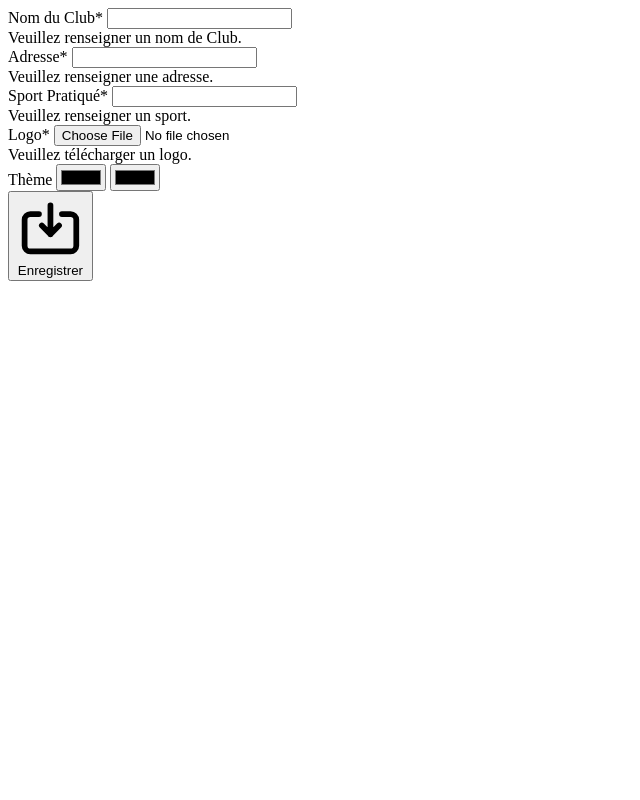
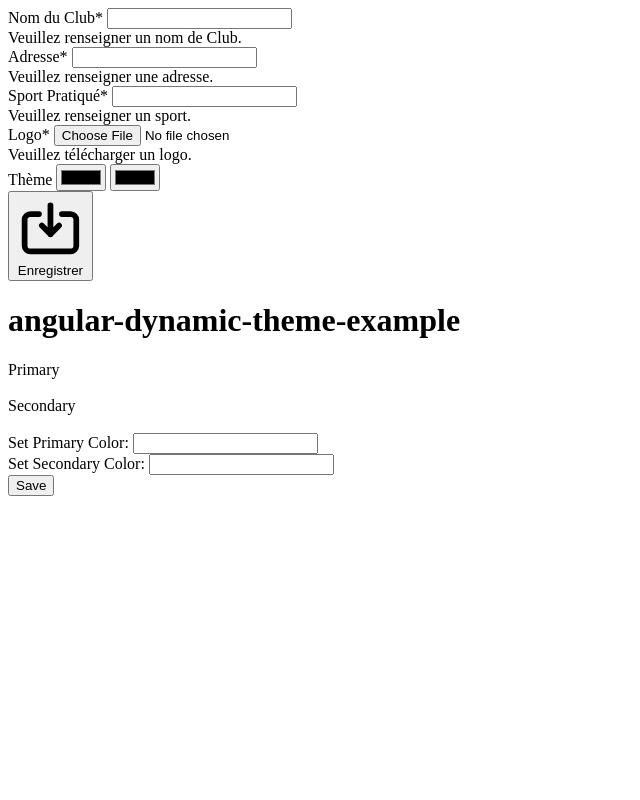
Before and after one commit to selimgomri/sportsadmin, a PHP site: page /app/page/club/main-content/edit-club/edit-club.component.html in a window 1280 px wide. Shown: the whole page, without its empty margins (0-640 px from the left). Run offline with PHP 8.4, Linux system fonts and the light colour scheme.

Commit message:
color of buttons are modified in all components where variables are added

```diff
--- a/frontSportsAdmin/src/app/page/club-choice/page-myclubs/page-myclubs.component.scss
+++ b/frontSportsAdmin/src/app/page/club-choice/page-myclubs/page-myclubs.component.scss
@@ -1,5 +1,6 @@
 $base-color: #4AC285;
-
+$primary: var(--primary-color);
+$secondary: var(--secondary-color);
 .club {
   text-align: center;
   justify-content: center;
@@ -19,7 +20,7 @@ $base-color: #4AC285;
 
 button {
   border-radius: 10px;
-  background-color : $base-color;
+  background-color : $secondary;
   border: none;
   font-weight: bold;
   margin: 30px;
--- a/frontSportsAdmin/src/app/page/club/main-content/edit-club/edit-club.component.html
+++ b/frontSportsAdmin/src/app/page/club/main-content/edit-club/edit-club.component.html
@@ -60,3 +60,18 @@
     </div>
   </form>
 </div>
+
+<div class="container">
+<h1>angular-dynamic-theme-example</h1>
+
+    <div class="block primary-background">Primary</div>  <br>
+    <div class="block secondary-background">Secondary</div>  <br>
+
+    Set Primary Color:
+    <input type="text" [(ngModel)]="primaryColor"> <br>
+
+    Set Secondary Color:
+    <input type="text" [(ngModel)]="secondaryColor"> <br>
+
+    <button (click)="changeTheme(primaryColor, secondaryColor)">Save</button>
+  </div>
--- a/frontSportsAdmin/src/app/page/club/main-content/edit-club/edit-club.component.scss
+++ b/frontSportsAdmin/src/app/page/club/main-content/edit-club/edit-club.component.scss
@@ -1,4 +1,5 @@
-$secondary-color: #4AC285;
+$primary: var(--primary-color);
+$secondary: var(--secondary-color);
 
 .edit {
   background-color: #F6F4F5 ;
@@ -13,7 +14,7 @@ $secondary-color: #4AC285;
 
 button {
   border-radius: 10px;
-  background-color : $secondary-color;
+  background-color : $secondary;
   border: none;
   font-weight: bold;
   justify-content: end;
--- a/frontSportsAdmin/src/app/shared-content/header-bar/header-bar.component.scss
+++ b/frontSportsAdmin/src/app/shared-content/header-bar/header-bar.component.scss
@@ -1,5 +1,6 @@
 $secondary-color: #4AC285;
-
+$primary: var(--primary-color);
+$secondary: var(--secondary-color);
 header {
   padding: 20px;
   box-shadow: rgba(0, 0, 0, 0.16) 0px 3px 6px, rgba(0, 0, 0, 0.23) 0px 3px 6px;
@@ -17,7 +18,7 @@ a {
 
 .btn {
   border-radius: 10px;
-  background-color : $secondary-color;
+  background-color : $secondary;
   border: none;
   font-weight: bold;
   color: white;
--- a/frontSportsAdmin/src/styles.scss
+++ b/frontSportsAdmin/src/styles.scss
@@ -1,5 +1,10 @@
 @import "~bootstrap/dist/css/bootstrap.min.css";
 @import url("https://fonts.googleapis.com/css2?family=Bebas+Neue&family=Red+Hat+Display:wght@300&family=Roboto:ital,wght@1,900&display=swap");
+
+:root {
+  --primary-color: #911978;
+  --secondary-color: #1b25af;
+}
 
 body {
   background-color: #fafafa;
```
Also changed, not shown: frontSportsAdmin/src/app/page/club/main-content/edit-club/edit-club.component.ts (+15 -3 lines).
